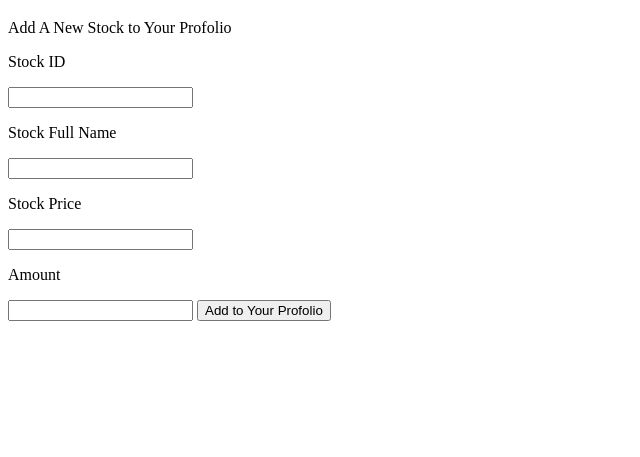
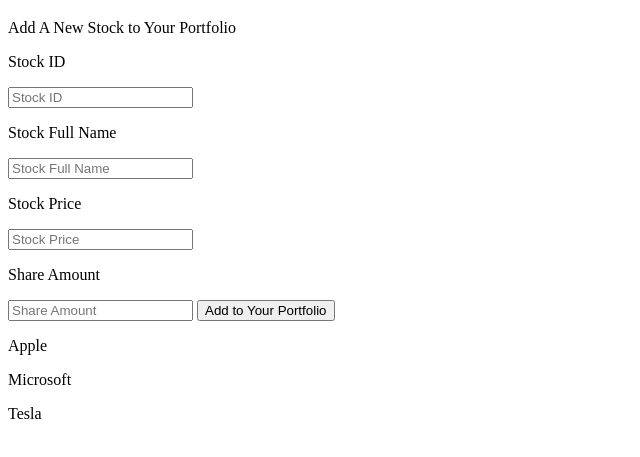
Before and after one commit to Jerryliu3547/stock-tracker, a plain HTML site: page index.html in a window 1280 px wide. Shown: the part 61-518 px from the top of the page, without its empty margins (0-640 px from the left). Drawn offline with Linux system fonts and the light colour scheme.

Commit message:
add shareList updating

```diff
--- a/index.html
+++ b/index.html
@@ -6,29 +6,31 @@
 
    <body>
     <h1>Stock tracker</h1>
-    <p>Add A New Stock to Your Profolio</p>
+    <p>Add A New Stock to Your Portfolio</p>
     <div class="input-filed">
         <div>
             <p>Stock ID</p>
-            <input>
+            <input placeholder="Stock ID">
 
             <p>Stock Full Name</p>
-            <input>
+            <input placeholder="Stock Full Name" class="js-stock-full-name">
 
             <p>Stock Price</p>
-            <input>
+            <input placeholder="Stock Price">
 
-            <p>Amount</p>
-            <input>
+            <p>Share Amount</p>
+            <input placeholder="Share Amount">
 
-            <button>Add to Your Profolio</button>
+            <button class="js-add-portfolio-button">Add to Your Portfolio</button>
         </div>
 
-        <div class="chart">
+        <div class="js-chart">
 
         </div>
 
     </div>
+
+    <script src="scripts/index.js"></script>
    </body>
 
 </html>
--- /dev/null
+++ b/scripts/index.js
@@ -0,0 +1,23 @@
+let shareList = ["Apple", "Microsoft", "Tesla"];
+
+
+function updatingStockList() {
+    let shareListHTML = '';
+
+    for(let i = 0; i < shareList.length; i++) {
+        const shareListItem = shareList[i];
+        const html = `<p>${shareListItem}</p>`;
+        shareListHTML += html;
+    }
+
+
+    document.querySelector('.js-chart').innerHTML = shareListHTML;
+};
+updatingStockList();
+
+document.querySelector('.js-add-portfolio-button').addEventListener('click', () => {
+    const stockFullName = document.querySelector('.js-stock-full-name').value;
+    shareList.push(stockFullName);
+    updatingStockList();
+    // Log the shareList each time a new stock is added
+});
```
